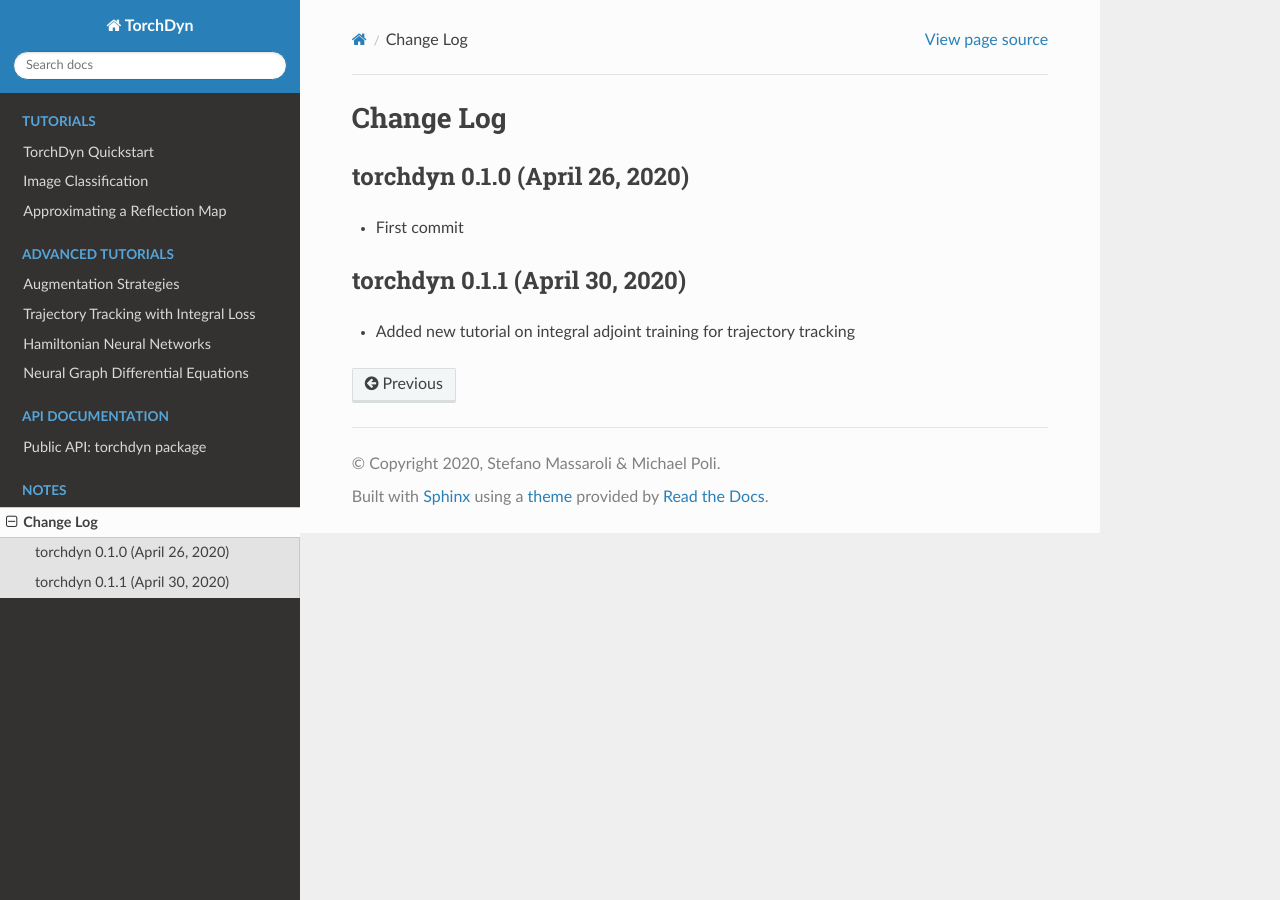
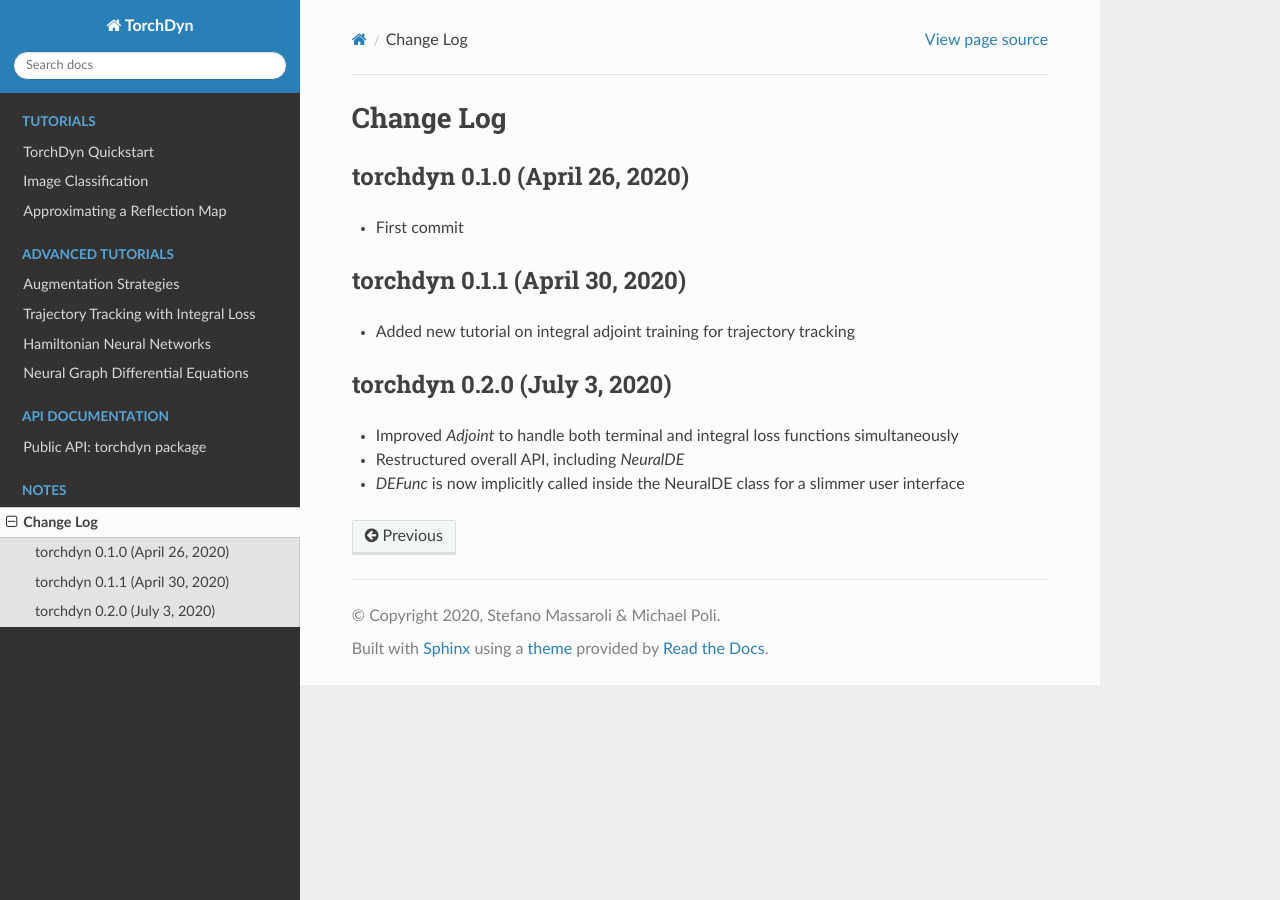
Before and after one commit to DiffEqML/torchdyn, a Sphinx documentation site: the page built from docs/change_log.rst, in a window 1280 px wide. Built offline with Sphinx 7.4.7 and the Read the Docs theme 2.0.0, drawn with Linux system fonts in a browser that asks for light colours; pages that are not in the unit, such as notebooks, are missing from menus.

Commit message:
Update change_log.rst

```diff
--- a/docs/change_log.rst
+++ b/docs/change_log.rst
@@ -12,3 +12,10 @@ torchdyn 0.1.1 (April 30, 2020)
 ------------------------------
 
 * Added new tutorial on integral adjoint training for trajectory tracking
+
+torchdyn 0.2.0 (July 3, 2020)
+------------------------------
+
+* Improved `Adjoint` to handle both terminal and integral loss functions simultaneously
+* Restructured overall API, including `NeuralDE`
+* `DEFunc` is now implicitly called inside the NeuralDE class for a slimmer user interface
```
